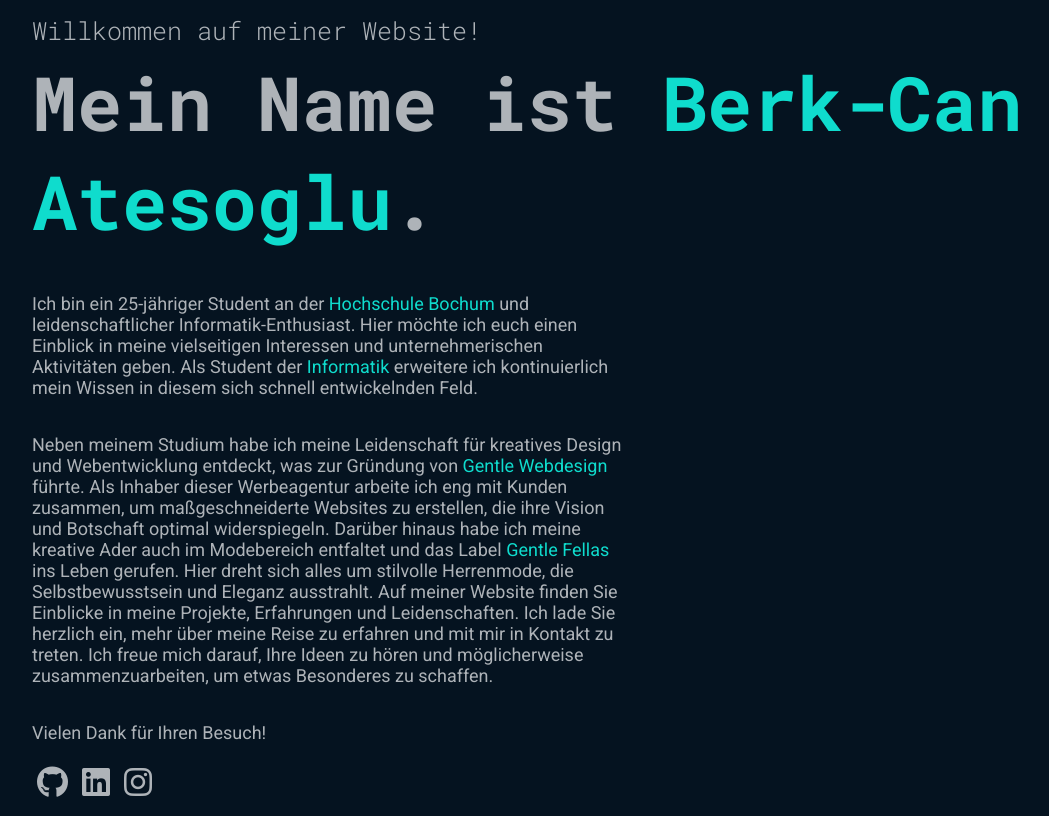
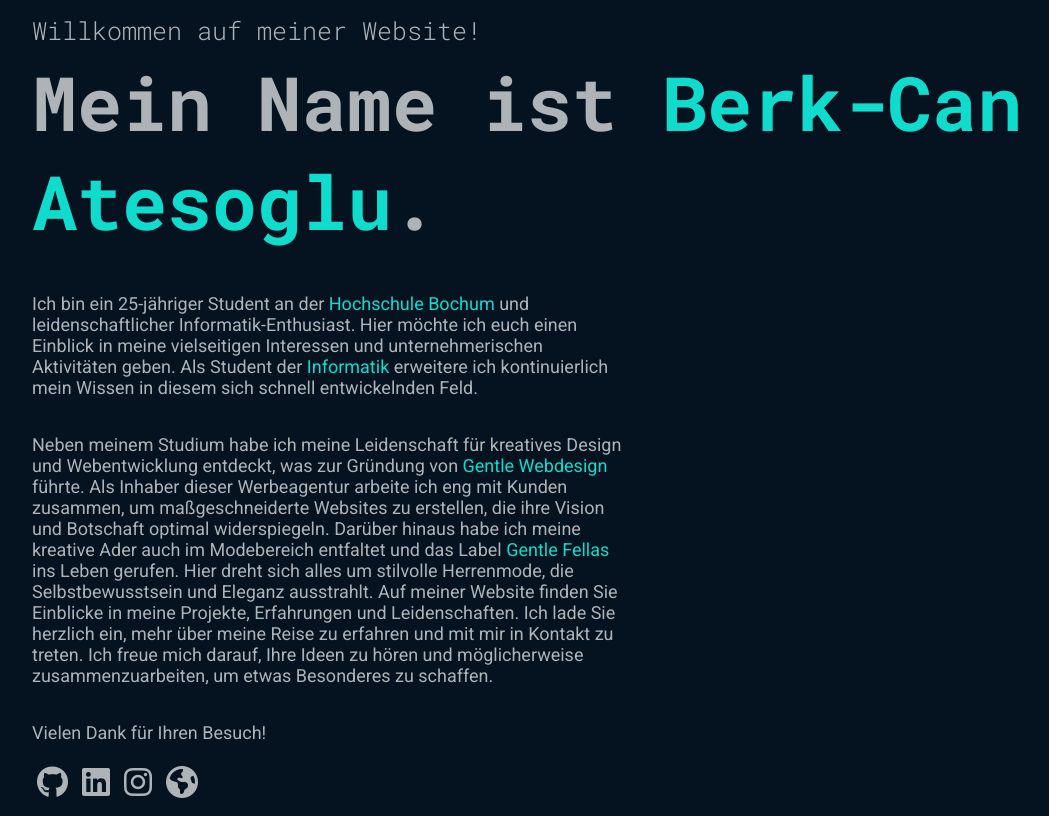
Before and after one commit to DevBerkcan/portfolio_simple, a plain HTML site: page index.html in a window 1280 px wide. Shown: the whole page, without its empty margins (68-1117 px from the left). Drawn offline with nearby package versions, Linux system fonts and the light colour scheme.

Commit message:
add: Gentlewebdesign Icon Global

```diff
--- a/index.html
+++ b/index.html
@@ -9,6 +9,7 @@
     <meta name="viewport" content="width=device-width, initial-scale=1.0">
     <title>Berk-Can Atesoglu</title>
 </head>
+
 <body>
     <h2 class="animate__animated animate__fadeIn">
         Willkommen auf meiner Website!
@@ -33,11 +34,15 @@
     <a href = "https://www.linkedin.com/in/berk-can-atesoglu-b6366a1ab/" target = "_blank">
         <i class="fa fa-linkedin-square fa-2x animate__animated animate__jackInTheBox animate__fadeIn" aria-hidden="true"></i>
     </a>
-<a href="https://www.instagram.com/berkcan_gf/" target="_blank">
-    <i class="fa fa-instagram fa-2x animate__animated animate__jackInTheBox animate__fadeIn" aria-hidden="true"></i>
-</a>
+    <a href="https://www.instagram.com/berkcan_gf/" target="_blank">
+        <i class="fa fa-instagram fa-2x animate__animated animate__jackInTheBox animate__fadeIn" aria-hidden="true"></i>
+   </a>
 
+   <a href="https://www.gentlewebdesign.de/" target="_blank">
+    <i class="fa fa-globe fa-2x animate__animated animate__jackInTheBox animate__fadeIn" aria-hidden="true"></i>
+    </a>
 
   </div>
-</body>
+
+    </body>
 </html>
```
